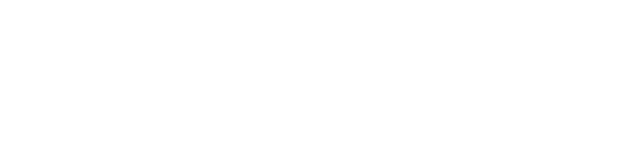
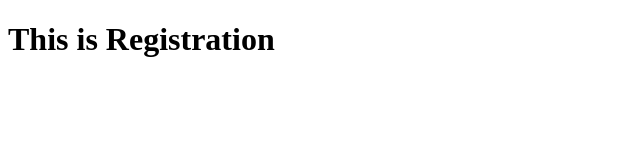
Before and after one commit to js55998/Status_Check_Rule, a website: page html5/registration.html in a window 1280 px wide. Shown: the whole page, without its empty margins (0-640 px from the left). Drawn offline with Linux system fonts and the light colour scheme.

Commit message:
Change in Registration

```diff
--- a/html5/registration.html
+++ b/html5/registration.html
@@ -8,7 +8,7 @@
 </head>
 
 <body>
-
+    <h1>This is Registration</h1>
 </body>
 
 </html>
```
